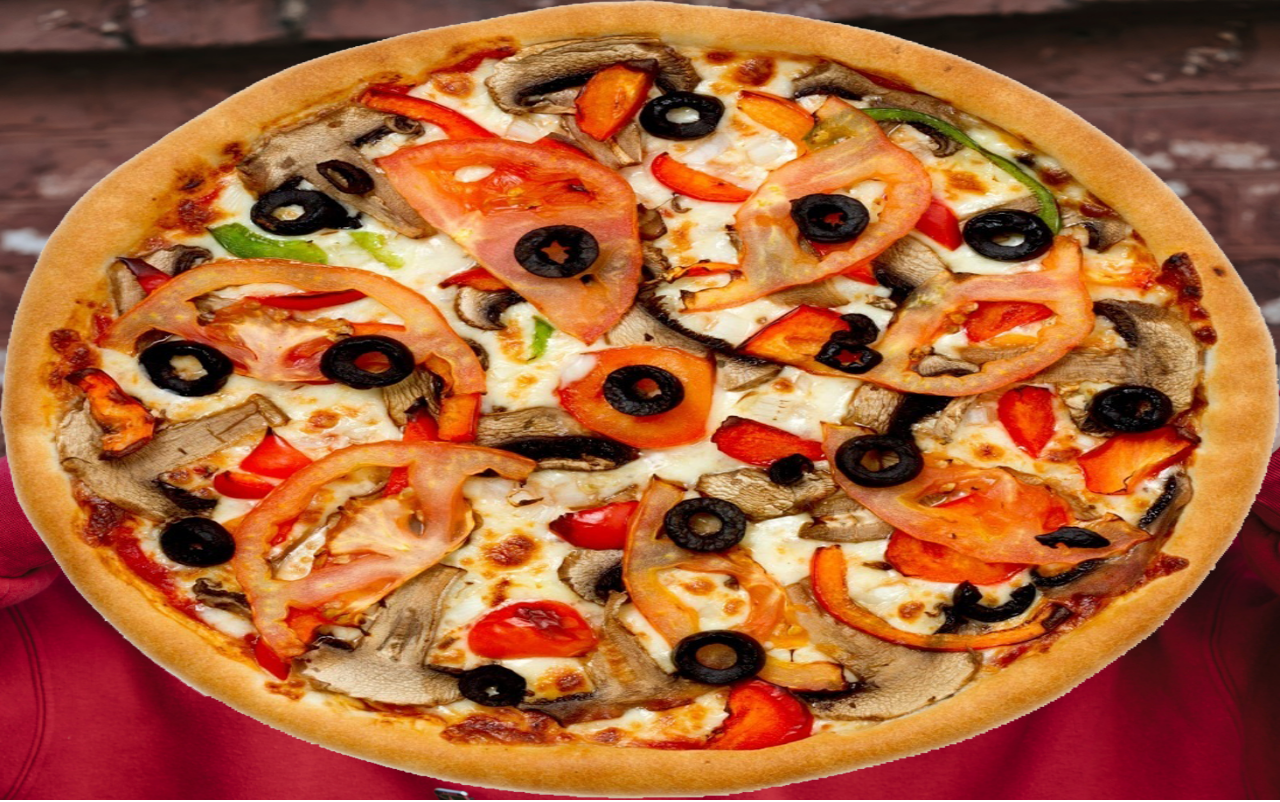
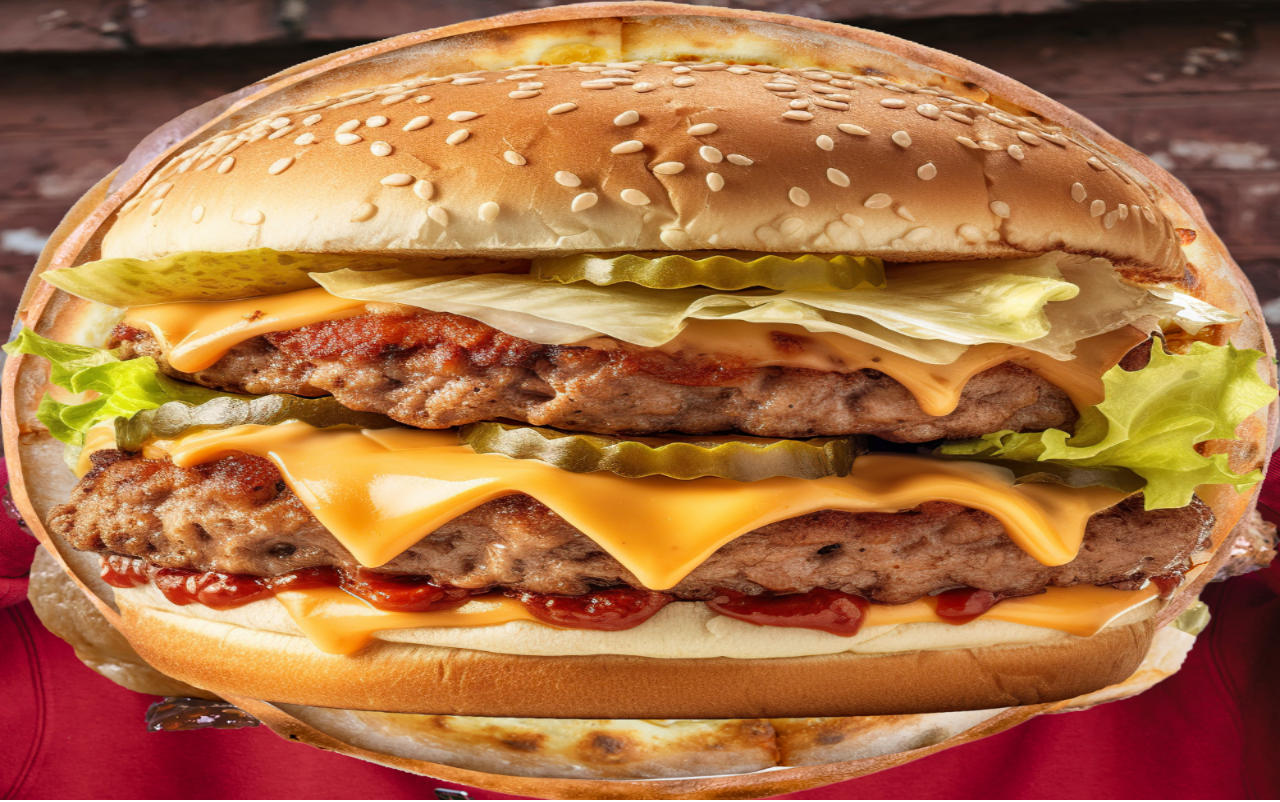
Before and after one commit to Santii05-C/restaurant, a Next.js app: page / in a window 1280 px wide. Shown: the top 802 px of the page. Built offline with nearby package versions, Linux system fonts and the light colour scheme.

Commit message:
last commit

```diff
--- a/src/components/Featured.tsx
+++ b/src/components/Featured.tsx
@@ -1,3 +1,4 @@
+import { featuredProducts } from "@/data";
 import Image from "next/image";
 import React from "react";
 
@@ -7,26 +8,28 @@ const Featured = () => {
       {/* WRAPPER */}
       <div className="w-max flex">
         {/* SINGLE ITEM */}
-        <div className="w-screen h-[60vh] flex flex-col items-center justify-around p-4">
+        {featuredProducts.map((item) => (
+          <div
+            key={item.id}
+            className="w-screen h-[60vh] flex flex-col items-center justify-around p-4 hover:bg-fuchsia-50 transition-all duration-300 md:w-[50vw]"
+          >
             {/* IMAGE CONTAINER */}
-          <div className="relative flex-1 w-full">
-            <Image
-              src="/temporary/p1.png"
-              alt=""
-              fill
-              className="object-contain"
-            />
+            {item.img && (
+              <div className="relative flex-1 w-full hover:rotate-[60deg] transition-all duration-500 ">
+                <Image src={item.img} alt="" fill className="object-contain " />
               </div>
+            )}
             {/* TEXT CONTAINER */}
-          <div className="flex-1 flex flex-col gap-4">
-            <h1 className="text-xl font-bold uppercase">title</h1>
-            <p>Desc</p>
-            <span className="text-xl font-bold">$123</span>
+            <div className="flex-1 flex flex-col items-center text-center gap-4">
+              <h1 className="text-xl font-bold uppercase">{item.title}</h1>
+              <p className="p-4">{item.desc}</p>
+              <span className="text-xl font-bold">${item.price}</span>
               <button className="bg-red-500 text-white p-2 rounded-md">
                 Add to Cart
               </button>
             </div>
           </div>
+        ))}
       </div>
     </div>
   );
```
Lines whose indentation alone changed are shown as unchanged.
